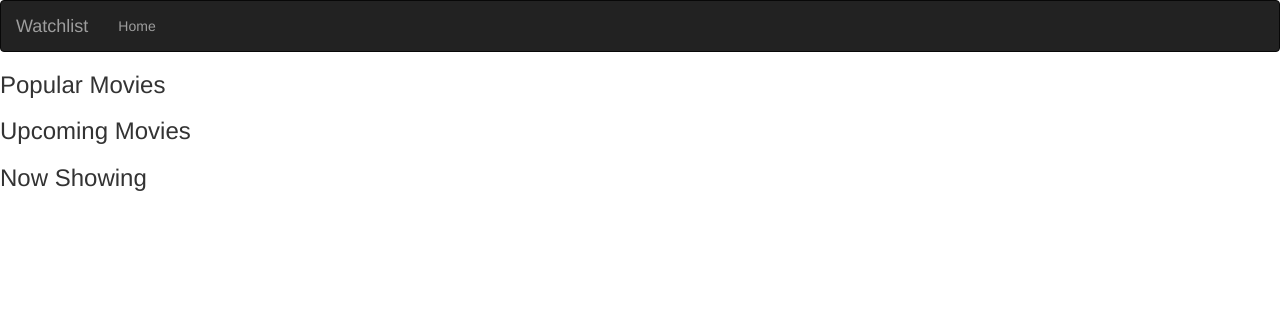
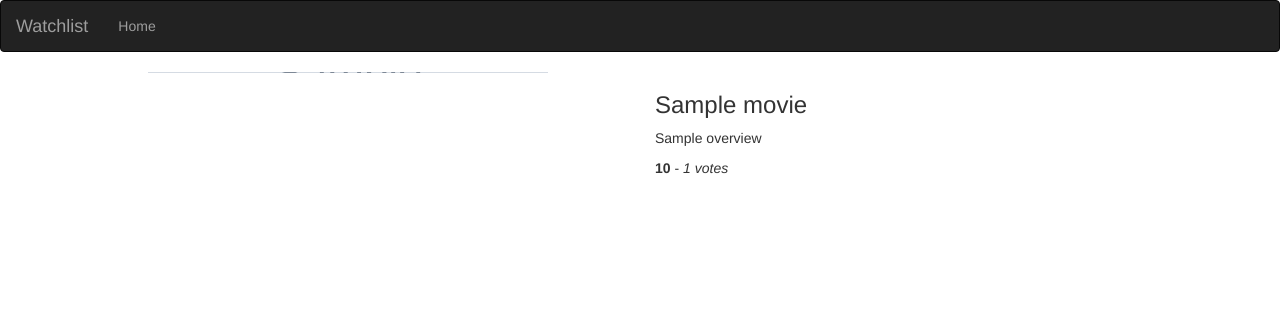
Before and after one commit to tw8130/WATCH-LIST, a Flask app: template app/templates/movie.html in a window 1280 px wide. Shown: the top 312 px of the page. Run offline with Flask 2, Linux system fonts and the light colour scheme; the template is opened without the code that fills it: most values are stand-ins (such as "Sample title", 1, 10 or a date in 2020); grey boxes marked "Sample" are stand-in pictures; parts of the project's set-up code (start-up, migrations or seed data) failed here and were passed over; some libraries are stand-ins or nearby versions.

Commit message:
we pass movie detail route into the template file

```diff
--- a/app/templates/movie.html
+++ b/app/templates/movie.html
@@ -12,21 +12,24 @@
     </head>
     <!-- Content block -->
     {% block content %}
-    <!-- Popular movie -->
-    <h3> Popular Movies</h3>
-    <ul>
-        {{ macro.displayMovieList(popular)}}
-    </ul>
-    <!-- Upcoming movie  -->
-    <h3> Upcoming Movies </h3>
-    <ul>
-        {{ macro.displayMovieList(upcoming)}}
-    </ul>
-    <!-- Now showing movie -->
-    <h3>Now Showing</h3>
-    <ul>
-        {{ macro.displayMovieList(now_showing)}}
-    </ul>
+    <div class="container">
+
+        <!-- Poster background -->
+        <div class="row">
+            <div class="col-xs-6 col-sm-6 col-md-6 col-lg-6 posterPath" style="background: url({{movie.poster}}) no-repeat center center">
+            </div>
+
+            <div class="col-xs-6 col-sm-6 col-md-6 col-lg-6 movie-details">
+                <h3>{{ movie.title }}</h3>
+
+                <p class="overview"> {{ movie.overview }}</p>
+                <p class="ratings"> <b> {{ movie.vote_average }}</b> - <i>{{ movie.vote_count}} votes </i> </p>
+
+
+            </div>
+        </div>
+
+    </div>
 
 
     {% endblock%}
```
